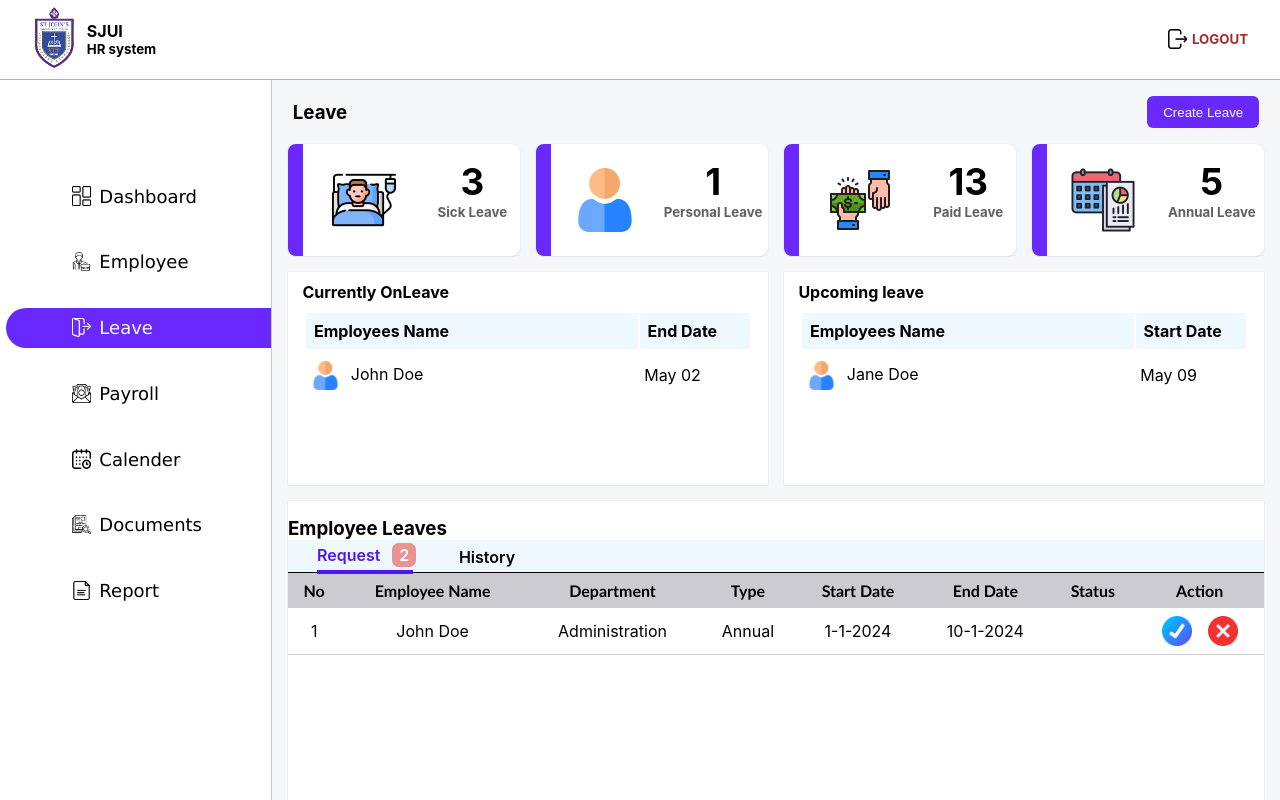
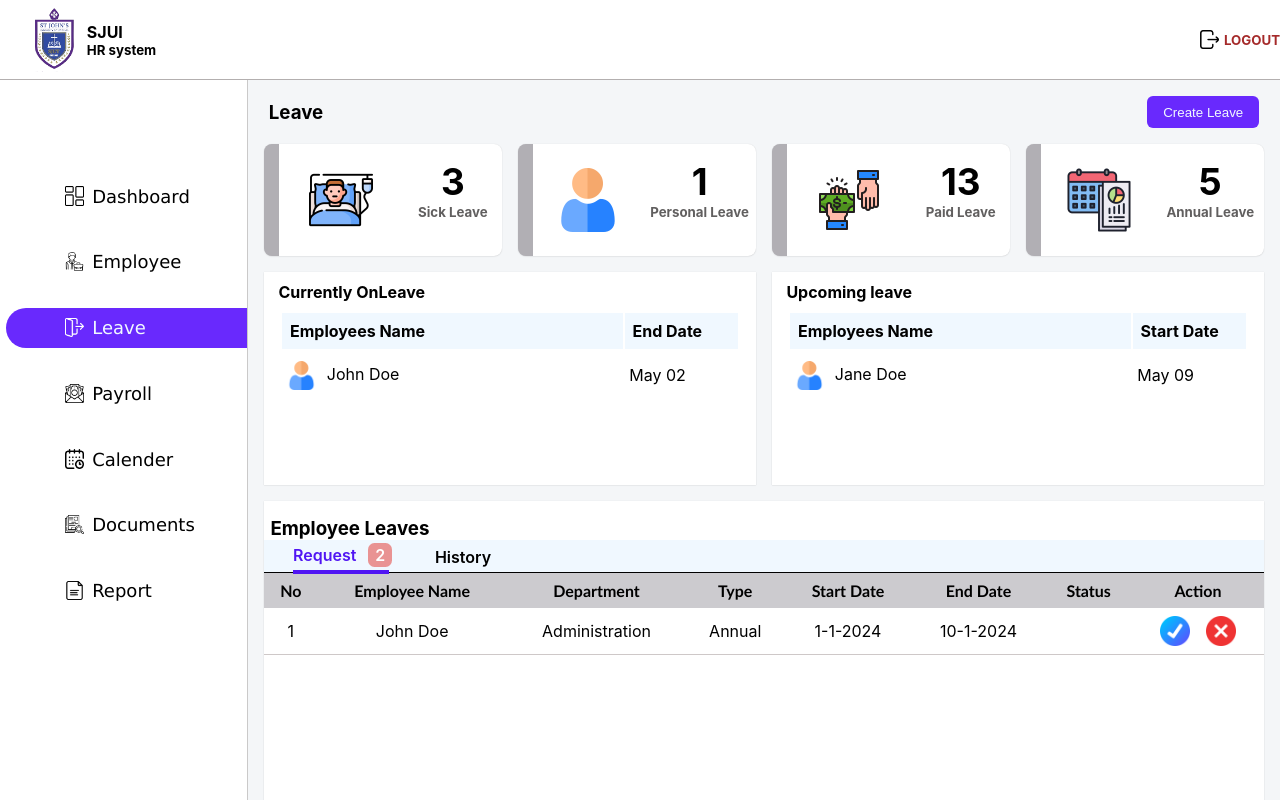
Before and after one commit to RagoDevs/HR, a React (Create React App) app: page /Leave in a window 1280 px wide. Shown: the top 800 px of the page. Built offline with nearby package versions, Linux system fonts and the light colour scheme.

Commit message:
made navbar fixed

```diff
--- a/src/Components/SideBar/SideBar.css
+++ b/src/Components/SideBar/SideBar.css
@@ -1,5 +1,6 @@
 .sidebar {
-    width: 100%;
+    position: fixed;
+    width: 15.5rem;
     height: 100%;
     border-right: 1px solid rgb(202, 201, 201);
     display: flex;
@@ -13,7 +14,6 @@
     gap: 1.6rem;
     width: 100%;
     padding-left: .4rem;
-
 }
 
 a:-webkit-any-link {
--- a/src/Components/TopNav/TopNav.css
+++ b/src/Components/TopNav/TopNav.css
@@ -1,4 +1,6 @@
 .topnav {
+    position: fixed;
+    top: 0;
     width: 100%;
     height: 5rem;
     border-bottom: 1px solid rgb(179, 175, 175);
@@ -6,6 +8,7 @@
     align-items: center;
     justify-content: space-between;
     padding: 0 1rem;
+    background-color: white;
 }
 
 .topnav-logo {
--- a/src/Pages/Dashboard/Dashboard.css
+++ b/src/Pages/Dashboard/Dashboard.css
@@ -3,7 +3,7 @@
     height: 100vh;
 
     display: grid;
-    grid-template-columns: 15.3rem  1fr;
+    grid-template-columns: 15.5rem  1fr;
     grid-template-rows: 5rem 1fr ;
 }
 
--- a/src/Pages/Employee/Employee.css
+++ b/src/Pages/Employee/Employee.css
@@ -3,7 +3,7 @@
     height: 100vh;
 
     display: grid;
-    grid-template-columns: 17rem  1fr;
+    grid-template-columns: 15.5rem  1fr;
     grid-template-rows: 5rem 1fr ;
 }
 
--- a/src/Pages/Leave/Components/Cards/Card.css
+++ b/src/Pages/Leave/Components/Cards/Card.css
@@ -11,7 +11,7 @@
     align-items: center;
     justify-content: space-around;
     background-color: #ffffff;
-    border-left: 15px solid rgb(105, 41, 253);
+    border-left: 15px solid rgb(177, 175, 180);
     border-radius: 8px;
     box-shadow: rgba(0, 0, 0, 0.11)
     0px 0px 1px, rgba(0, 0, 0, 0.1) 0px 0.5px 1.5px;
--- a/src/Pages/Leave/Components/Table/Table.css
+++ b/src/Pages/Leave/Components/Table/Table.css
@@ -7,7 +7,7 @@
 }
 
 .leave-table h3 {
-    padding: 1rem 0 0;
+    padding: 1rem 0 0 .4rem;
 }
 
 .leavetb-tabs {
--- a/src/Pages/Leave/leave.css
+++ b/src/Pages/Leave/leave.css
@@ -3,7 +3,7 @@
     height: 100vh;
 
     display: grid;
-    grid-template-columns: 17rem  1fr;
+    grid-template-columns: 15.5rem  1fr;
     grid-template-rows: 5rem 1fr ;
 }
 
```
